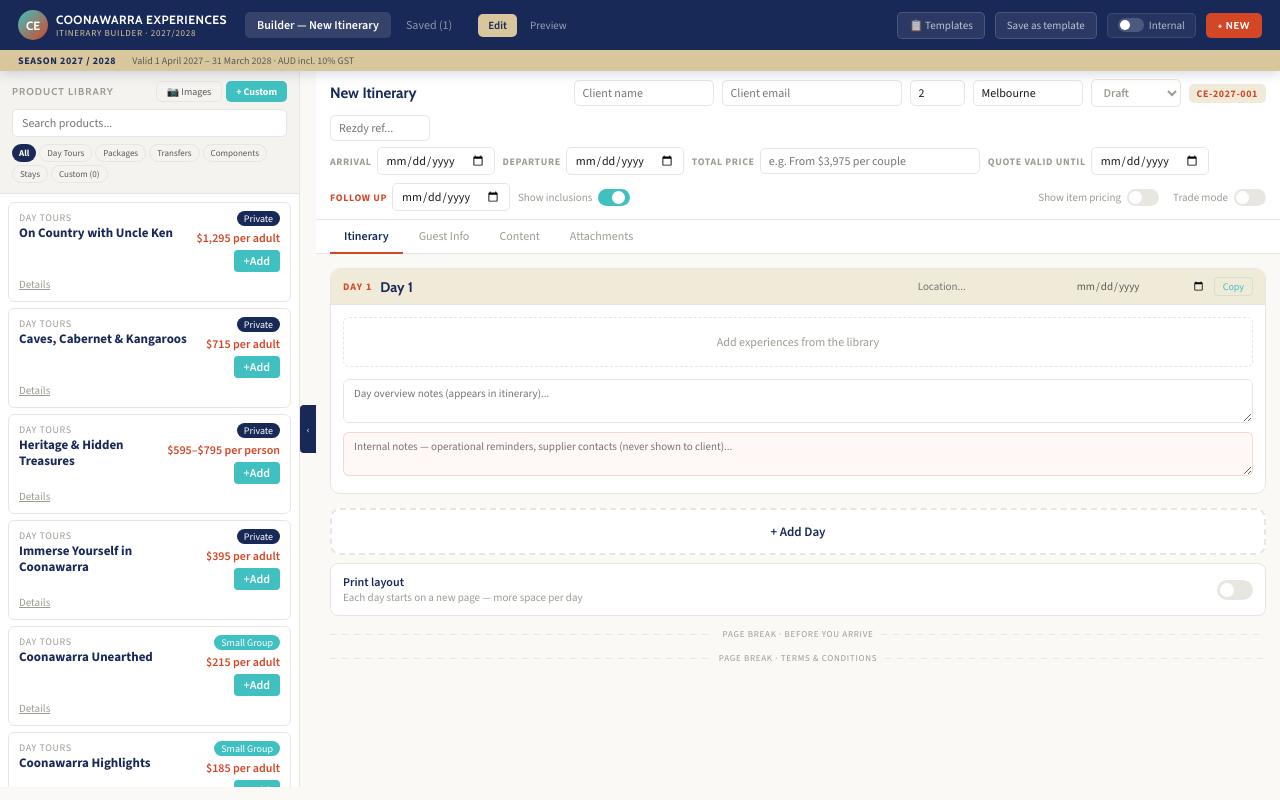
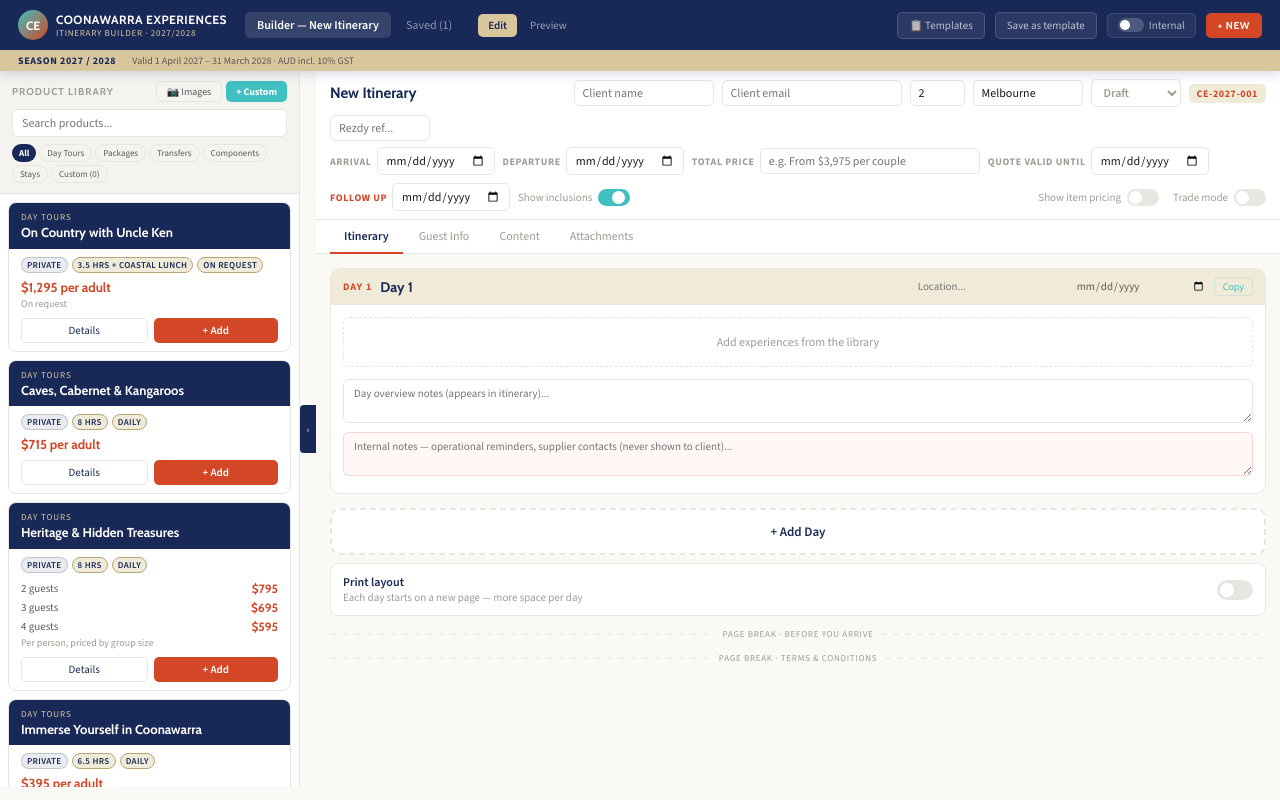
Before and after one commit to SimonMeares/coonawarra-itinerary-builder, a React (Vite) app: page / in a window 1280 px wide. Both pictures are taken after a click on the button "+ NEW". Built offline with nearby package versions, Linux system fonts and the light colour scheme.

Commit message:
Add files via upload

```diff
--- a/src/App.jsx
+++ b/src/App.jsx
@@ -752,42 +752,61 @@ function BulkImageUploader({allProducts,productImages,onImagesChange}){
 }
 
 // ─── Library card ─────────────────────────────────────────────────────────────
-function LibraryCard({p, onAdd, onEdit, onCopy, onDelete}){
-  const [showDetails, setShowDetails] = useState(false);
-  return (
-    <div style={{background:C.white,border:`1px solid ${C.grey200}`,borderRadius:6,padding:"8px 10px",marginBottom:6}}>
-      <div style={{display:"flex",alignItems:"flex-start",gap:6}}>
-        <div style={{flex:1,minWidth:0}}>
-          <div style={{fontSize:10,color:C.grey400,textTransform:"uppercase",letterSpacing:"0.06em",fontFamily:F.body,marginBottom:1}}>{p.category}</div>
-          <div style={{fontFamily:F.body,fontWeight:700,fontSize:13,color:C.navy,lineHeight:1.2}}>{p.name}</div>
-          {p.custom&&(
-            <div style={{display:"flex",gap:8,marginTop:2}}>
-              <button onClick={()=>onEdit&&onEdit(p)} style={{background:"none",border:"none",cursor:"pointer",color:C.grey600,fontSize:11,padding:0,textDecoration:"underline"}}>Edit</button>
-              <button onClick={()=>onCopy&&onCopy(p)} style={{background:"none",border:"none",cursor:"pointer",color:C.grey600,fontSize:11,padding:0,textDecoration:"underline"}}>Copy</button>
-              <button onClick={()=>onDelete&&onDelete(p)} style={{background:"none",border:"none",cursor:"pointer",color:C.terra,fontSize:11,padding:0,textDecoration:"underline"}}>Delete</button>
-            </div>
+function LibraryCard({product:p,images,onImagesChange,onAdd,showInternal,onEdit,onDelete,onDuplicate}){
+  const[open,setOpen]=useState(false);
+  const[imgOpen,setImgOpen]=useState(false);
+  const isTiered=["tiered_per_person_by_group","tiered_per_couple_by_group"].includes(p.pricing.structure);
+  const heroImg=images?.[0];
+  return(
+    <div style={{background:C.white,border:`1px solid ${p.custom?C.teal:C.grey200}`,borderRadius:8,overflow:"hidden",marginBottom:8}}>
+      {heroImg&&<img src={heroImg} alt={p.name} style={{width:"100%",height:80,objectFit:"cover",display:"block"}} crossOrigin="anonymous"/>}
+      <div style={{background:heroImg?"transparent":C.navy,padding:"8px 12px"}}>
+        <div style={{display:"flex",alignItems:"flex-start",justifyContent:"space-between",gap:4}}>
+          <div>
+            <div style={{fontFamily:F.body,fontSize:9,color:heroImg?C.grey400:C.sand,letterSpacing:"0.1em",textTransform:"uppercase",marginBottom:2}}>{p.category}{p.custom?" · Custom":""}</div>
+            <div style={{fontFamily:F.heading,fontSize:13,fontWeight:700,color:heroImg?C.navy:C.white,lineHeight:1.2}}>{p.name||"Untitled"}</div>
+          </div>
+          {p.custom&&<div style={{display:"flex",gap:3,flexShrink:0}}><button onClick={onEdit} style={{fontFamily:F.body,fontSize:9,color:C.teal,background:`${C.teal}18`,border:`1px solid ${C.teal}30`,borderRadius:4,padding:"1px 6px"}}>Edit</button><button onClick={onDuplicate} style={{fontFamily:F.body,fontSize:9,color:C.navy,background:`${C.navy}12`,border:`1px solid ${C.navy}30`,borderRadius:4,padding:"1px 6px"}}>Copy</button><button onClick={onDelete} style={{fontFamily:F.body,fontSize:9,color:C.terra,background:`${C.terra}18`,border:`1px solid ${C.terra}30`,borderRadius:4,padding:"1px 6px"}}>Del</button></div>}
+        </div>
+      </div>
+      <div style={{padding:"8px 12px"}}>
+        <div style={{display:"flex",flexWrap:"wrap",gap:4,marginBottom:6}}>
+          {p.category==="Accommodation"?(
+            <>
+              {p.bedrooms&&<Badge xs>{p.bedrooms} bed</Badge>}
+              {p.sleeps&&<Badge xs>Sleeps {p.sleeps}</Badge>}
+              {p.minNights&&<Badge xs>Min {p.minNights} nights</Badge>}
+            </>
+          ):(
+            <>
+              <Badge color={typeColor(p.type)} xs>{p.type==="small_group"?"Small Group":p.type==="component"?"Component":"Private"}</Badge>
+              {p.duration&&<Badge xs>{p.duration}</Badge>}
+              {p.departures&&<Badge xs>{p.departures}</Badge>}
+            </>
           )}
         </div>
-        <div style={{display:"flex",flexDirection:"column",alignItems:"flex-end",gap:4,flexShrink:0}}>
-          <span style={{background:typeColor(p.type),color:C.white,borderRadius:10,padding:"1px 7px",fontSize:10,fontFamily:F.body,whiteSpace:"nowrap"}}>{p.type==="private"?"Private":p.type==="small_group"?"Small Group":p.type==="component"?"Component":p.type||"Custom"}</span>
-          <div style={{fontSize:12,color:C.terra,fontWeight:600,fontFamily:F.body}}>{formatPrice(p.pricing)}</div>
-          <button onClick={()=>onAdd(p)} style={{background:C.teal,color:C.white,border:"none",borderRadius:4,padding:"3px 10px",fontSize:12,fontFamily:F.body,cursor:"pointer",fontWeight:600}}>+Add</button>
+        {isTiered?<TierTable pricing={p.pricing}/>:<div style={{fontFamily:F.heading,fontSize:13,fontWeight:700,color:C.terra,marginBottom:2}}>{formatPrice(p.pricing)}</div>}
+        {p.pricing.note&&<div style={{fontFamily:F.body,fontSize:10,color:C.grey400,marginBottom:4}}>{p.pricing.note}</div>}
+        {open&&(
+          <>
+            {p.description&&<p style={{fontFamily:F.body,fontSize:11,color:C.grey600,lineHeight:1.5,margin:"6px 0"}}>{p.description}</p>}
+            {p.inclusions?.length>0&&<ul style={{listStyle:"none",padding:0,marginBottom:6}}>{p.inclusions.map((inc,i)=><li key={i} style={{fontFamily:F.body,fontSize:10,color:C.grey600,padding:"2px 0 2px 10px",position:"relative"}}><span style={{position:"absolute",left:0,top:6,width:6,height:1,background:C.sand}}/>{inc}</li>)}</ul>}
+            {showInternal&&p.rezdy&&<div style={{fontFamily:F.body,fontSize:9,color:C.grey400,background:C.grey100,borderRadius:3,padding:"1px 5px",display:"inline-block",marginBottom:6}}>Rezdy: {p.rezdy}</div>}
+            <div style={{borderTop:`1px solid ${C.grey100}`,paddingTop:8,marginTop:4}}>
+              <div style={{display:"flex",alignItems:"center",justifyContent:"space-between",marginBottom:4}}>
+                <span style={{fontFamily:F.body,fontSize:10,fontWeight:700,color:C.grey400,letterSpacing:"0.08em",textTransform:"uppercase"}}>Images</span>
+                <button onClick={()=>setImgOpen(v=>!v)} style={{fontFamily:F.body,fontSize:10,color:C.teal,background:"transparent",border:"none",textDecoration:"underline"}}>{imgOpen?"Hide":"Manage"}</button>
+              </div>
+              {imgOpen&&<ImageUploader productId={p.id} images={images} onImagesChange={onImagesChange}/>}
+              {!imgOpen&&(images?.length>0?<div style={{fontFamily:F.body,fontSize:10,color:C.grey400}}>{images.length} image{images.length!==1?"s":""} on Cloudinary</div>:<div style={{fontFamily:F.body,fontSize:10,color:C.grey200}}>No images yet</div>)}
+            </div>
+          </>
+        )}
+        <div style={{display:"flex",gap:6,marginTop:8}}>
+          <button onClick={()=>setOpen(o=>!o)} style={{flex:1,fontFamily:F.body,fontSize:11,color:C.navy,background:"transparent",border:`1px solid ${C.grey200}`,borderRadius:5,padding:"4px 0"}}>{open?"Less":"Details"}</button>
+          <button onClick={()=>onAdd(p)} style={{flex:1,fontFamily:F.body,fontSize:11,fontWeight:600,color:C.white,background:C.terra,border:"none",borderRadius:5,padding:"4px 0"}}>+ Add</button>
         </div>
       </div>
-      <button onClick={()=>setShowDetails(d=>!d)} style={{background:"none",border:"none",cursor:"pointer",color:C.grey400,fontSize:11,fontFamily:F.body,padding:"4px 0 0 0",textDecoration:"underline"}}>
-        {showDetails?"Hide details":"Details"}
-      </button>
-      {showDetails&&(
-        <div style={{marginTop:6,paddingTop:6,borderTop:`1px solid ${C.grey200}`}}>
-          {p.description&&<div style={{fontSize:12,color:C.grey600,fontFamily:F.body,marginBottom:6,lineHeight:1.5}}>{p.description}</div>}
-          {p.inclusions&&p.inclusions.length>0&&(
-            <ul style={{margin:"0 0 4px 0",padding:"0 0 0 16px"}}>
-              {p.inclusions.map((inc,i)=><li key={i} style={{fontSize:11,color:C.grey600,fontFamily:F.body,marginBottom:2}}>{inc}</li>)}
-            </ul>
-          )}
-          {(p.partner||p.location)&&<div style={{fontSize:11,color:C.grey400,fontFamily:F.body,marginTop:4}}>{[p.partner,p.location].filter(Boolean).join(" · ")}</div>}
-        </div>
-      )}
     </div>
   );
 }
@@ -2101,14 +2120,14 @@ export default function App(){
                 {showForm&&<ProductForm initial={editProduct} onSave={handleSaveProduct} onCancel={()=>{setShowForm(false);setEditProduct(null);}}/>}
                 {filtered.length===0&&!showForm&&<div style={{textAlign:"center",padding:24,color:C.grey400,fontFamily:F.body,fontSize:12}}>{libCat==="Custom"?"No custom products yet. Click + Custom to add one.":"No products match"}</div>}
                 {filtered.map(p=>(
-                  <LibraryCard key={p.id} p={p}
+                  <LibraryCard key={p.id} product={p} images={productImages[p.id]||[]} onImagesChange={handleImagesChange} showInternal={showInternal}
                     onAdd={product=>{
                       if(!active?.days?.length)return;
                       if(active.days.length===1){addItem(active.days[0].id,product);}
                       else{setDayPicker({product});}
                     }}
                     onEdit={()=>{setEditProduct(p);setShowForm(true);setLibCat("Custom");}}
-                    onCopy={()=>handleDuplicateProduct(p)}
+                    onDuplicate={()=>handleDuplicateProduct(p)}
                     onDelete={()=>handleDeleteProduct(p.id)}
                   />
                 ))}
```
